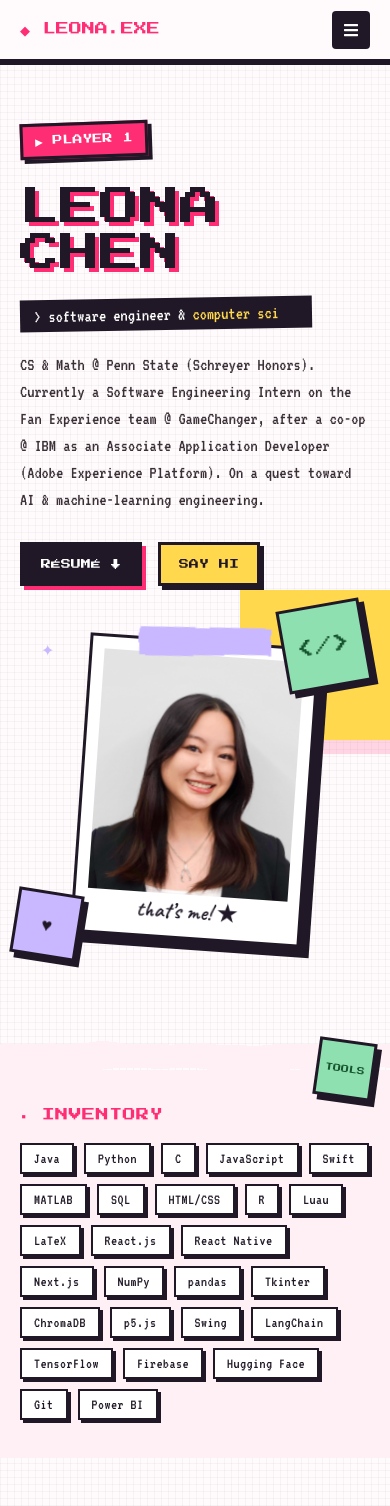
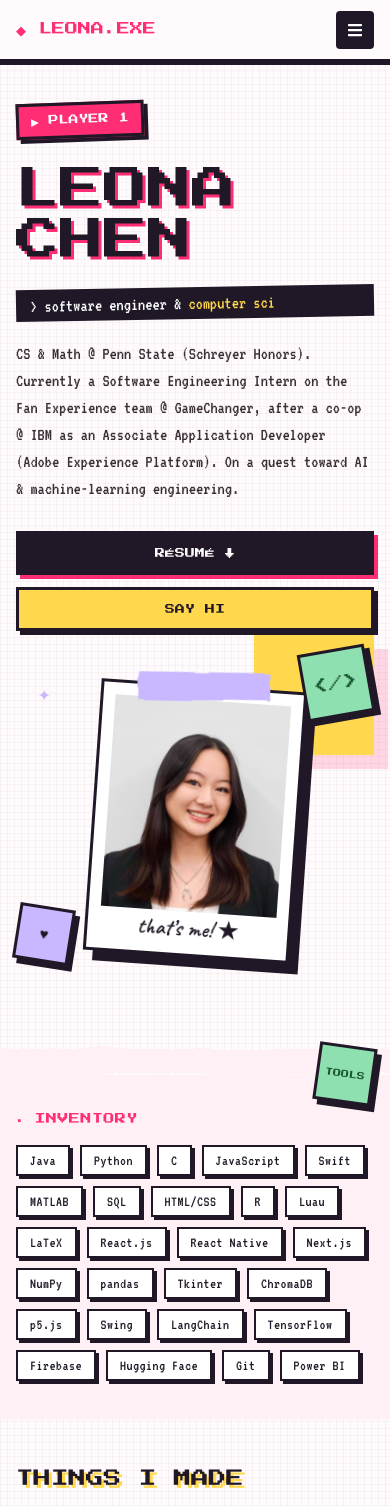
Before and after one commit to leonac24/portfolio, a React (Create React App) app: page / in a window 390 px wide. Shown: the top 1506 px of the page. Built offline with nearby package versions, Linux system fonts and the light colour scheme.

Commit message:
Make portfolio mobile-friendly on small phones

```diff
--- a/src/App.css
+++ b/src/App.css
@@ -73,10 +73,12 @@ main {
 
 /* big stepped-shadow 8-bit heading */
 .px-title {
-  font: 400 clamp(20px, 4.5vw, 30px) var(--f-press);
+  font: 400 clamp(16px, 4.5vw, 30px) var(--f-press);
   color: var(--ink);
-  line-height: 1.25;
+  line-height: 1.35;
   margin: 0;
+  overflow-wrap: break-word;
+  word-break: break-word;
 }
 .px-title.shadow-yellow { text-shadow: 3px 3px 0 var(--yellow); }
 .px-title.shadow-lav    { text-shadow: 3px 3px 0 var(--lav); }
@@ -100,3 +102,8 @@ img { max-width: 100%; display: block; }
 @media (max-width: 640px) {
   .px-wrap { padding: 0 20px; }
 }
+
+@media (max-width: 400px) {
+  .px-wrap { padding: 0 16px; }
+  .px-eyebrow { font-size: 11px; }
+}
--- a/src/components/About.css
+++ b/src/components/About.css
@@ -175,3 +175,25 @@
   .hero-blob { width: 150px; height: 150px; }
   .hero-name { text-shadow: 4px 4px 0 var(--pink); }
 }
+
+@media (max-width: 480px) {
+  .hero { padding-top: 20px; }
+  .hero-name { font-size: clamp(34px, 12vw, 44px); text-shadow: 3px 3px 0 var(--pink); }
+  /* let the terminal role box wrap instead of overflowing off-screen */
+  .hero-role {
+    display: block;
+    max-width: 100%;
+    overflow-wrap: break-word;
+    word-break: break-word;
+  }
+  .hero-bio { max-width: 100%; }
+  /* buttons go full-width & stack so they're easy to tap */
+  .hero-actions { gap: 12px; }
+  .hero-btn { flex: 1 1 100%; text-align: center; }
+  /* keep the collage from overflowing the narrow viewport */
+  .hero-collage { min-height: 320px; }
+  .hero-photo { width: 176px; height: 212px; }
+  .hero-blob { width: 120px; height: 120px; right: 0; }
+  .hero-sticker.st-mint { width: 68px; height: 68px; font-size: 15px; }
+  .hero-sticker.st-lav  { width: 56px; height: 56px; font-size: 15px; left: 0; }
+}
--- a/src/components/Navbar.css
+++ b/src/components/Navbar.css
@@ -72,7 +72,7 @@
     overflow: hidden;
     transition: max-height .35s ease;
   }
-  .px-nav-menu.open { max-height: 420px; }
+  .px-nav-menu.open { max-height: 480px; }
 
   .px-nav-item {
     padding: 16px 20px;
@@ -80,3 +80,8 @@
     font-size: 10px;
   }
 }
+
+@media (max-width: 400px) {
+  .px-nav-inner { padding: 0 16px; }
+  .px-nav-item { padding: 15px 16px; }
+}
--- a/src/components/WorkExperience.css
+++ b/src/components/WorkExperience.css
@@ -52,3 +52,9 @@
 @media (max-width: 760px) {
   .tl-grid { grid-template-columns: 1fr; }
 }
+
+@media (max-width: 480px) {
+  .tl-card { padding: 18px 16px; }
+  .tl-role { font-size: 10px; max-width: 88%; }
+  .tl-icon { font-size: 20px; right: 12px; }
+}
```
